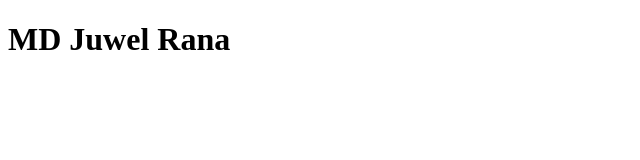
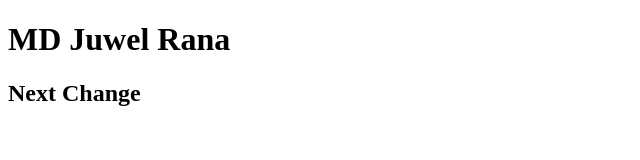
Before and after one commit to Hmjuweljsr336/Kobra-wardpress.website, a plain HTML site: page index.html in a window 1280 px wide. Shown: the whole page, without its empty margins (0-640 px from the left). Drawn offline with Linux system fonts and the light colour scheme.

Commit message:
learn githob

```diff
--- a/index.html
+++ b/index.html
@@ -8,5 +8,6 @@
 </head>
 <body>
     <h1>MD Juwel Rana</h1>
+    <h2>Next Change</h2>
 </body>
 </html>
```
